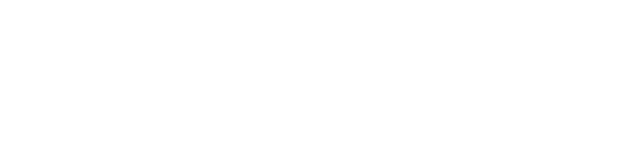
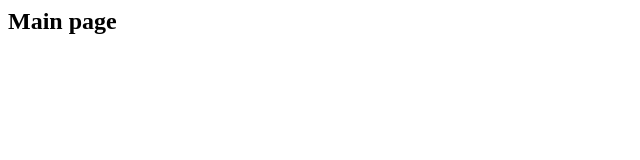
Before and after one commit to Dokimion0/branch-practice, a plain HTML site: page index.html in a window 1280 px wide. Shown: the whole page, without its empty margins (0-640 px from the left). Drawn offline with Linux system fonts and the light colour scheme.

Commit message:
feat: Add symantic tags(main, article), Set lang
Edit title

```diff
--- a/index.html
+++ b/index.html
@@ -2,6 +2,11 @@
 <html>
  <head>
   <meta charset="utf-8">
-  <title>Main page on branch html-init</title>
+  <title>Main page on branch body-init</title>
  </head>
+ <body>
+  <article>
+   <h1>Main page</h1>
+  </article>
+ </body>
 </html>
```
